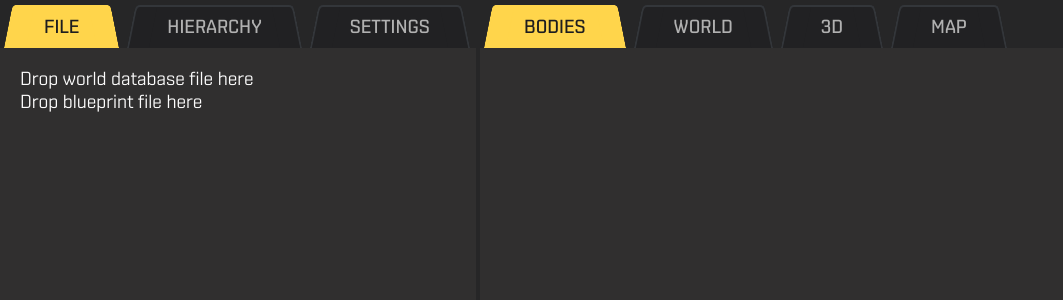
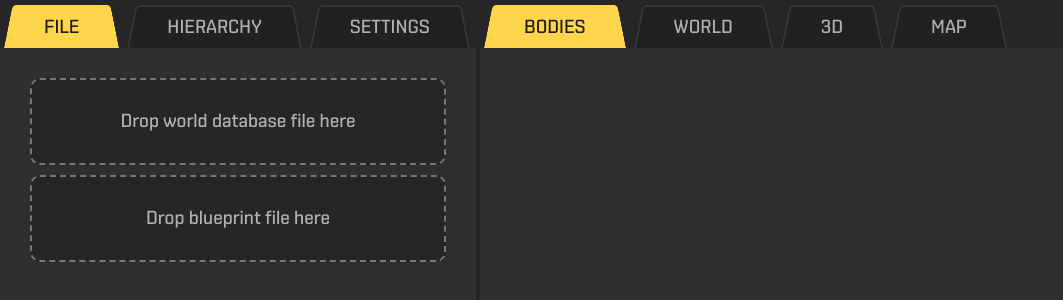
Before and after one commit to alvesvaren/scrap-mechanic-world-reader, a React (Create React App) app: page /bodies#file in a window 1280 px wide. Shown: the top 300 px of the page, without its empty margins (0-1063 px from the left). Built offline with nearby package versions, Linux system fonts and the light colour scheme.

Commit message:
Add drop styling

```diff
--- /dev/null
+++ b/src/components/common/dropTarget/dropTarget.sass
@@ -0,0 +1,16 @@
+@import '../../../vars.sass'
+
+.drop-area
+    padding: 30px
+    background-color: $semi-dark-background
+    border-radius: 10px
+    margin: 10px
+    border: 2px dashed $border
+    text-align: center
+    font-weight: 500
+    color: $muted
+    cursor: not-allowed
+    &.over
+        background-color: $shine-background
+        border-color: $accent
+        color: $accent
--- /dev/null
+++ b/src/components/common/dropTarget/dropTarget.tsx
@@ -0,0 +1,48 @@
+import * as React from 'react';
+import './dropTarget.sass';
+
+export interface DropTargetProps {
+    text: string;
+    droppingText?: string;
+}
+
+export interface DropTargetState {
+    currentlyOver: boolean;
+}
+
+class DropTarget extends React.Component<DropTargetProps, DropTargetState> {
+    constructor(props: DropTargetProps) {
+        super(props);
+        this.state = { currentlyOver: false };
+    }
+
+    handleDrop(event: React.DragEvent<HTMLDivElement>) {
+        event.preventDefault();
+        console.log(event.dataTransfer.files);
+        this.setState({ currentlyOver: false });
+    }
+
+    handleDragOver(event: React.DragEvent<HTMLDivElement>) {
+        event.preventDefault();
+        this.setState({ currentlyOver: true });
+    }
+
+    handleDragLeave(event: React.DragEvent<HTMLDivElement>) {
+        event.preventDefault();
+        this.setState({ currentlyOver: false });
+    }
+
+    render() {
+        return (
+            <div
+                className={'drop-area' + (this.state.currentlyOver ? ' over' : '')}
+                onDragOver={this.handleDragOver.bind(this)}
+                onDrop={this.handleDrop.bind(this)}
+                onDragLeave={this.handleDragLeave.bind(this)}>
+                {this.state.currentlyOver ? this.props.droppingText || this.props.text : this.props.text}
+            </div>
+        );
+    }
+}
+
+export default DropTarget;
--- a/src/components/file/file.tsx
+++ b/src/components/file/file.tsx
@@ -1,19 +1,32 @@
 import * as React from 'react';
+import DropTarget from '../common/dropTarget/dropTarget';
 
 export interface FileProps {}
 
-export interface FileState {}
+export interface FileState {
+
+}
 
 class File extends React.Component<FileProps, FileState> {
     constructor(props: FileProps) {
         super(props);
         this.state = {};
     }
+
+    handleDrop(event: React.DragEvent<HTMLDivElement>) {
+        event.preventDefault();
+        console.log(event.dataTransfer.files);
+    }
+
+    handleDragOver(event: React.DragEvent<HTMLDivElement>) {
+        event.preventDefault();
+    }
+
     render() {
         return (
             <>
-                <div className="drop-area">Drop world database file here</div>
-                <div className="drop-area">Drop blueprint file here</div>
+                <DropTarget droppingText="Release to upload world" text="Drop world database file here"></DropTarget>
+                <DropTarget droppingText="Release to upload blueprint" text="Drop blueprint file here"></DropTarget>
             </>
         );
     }
```
